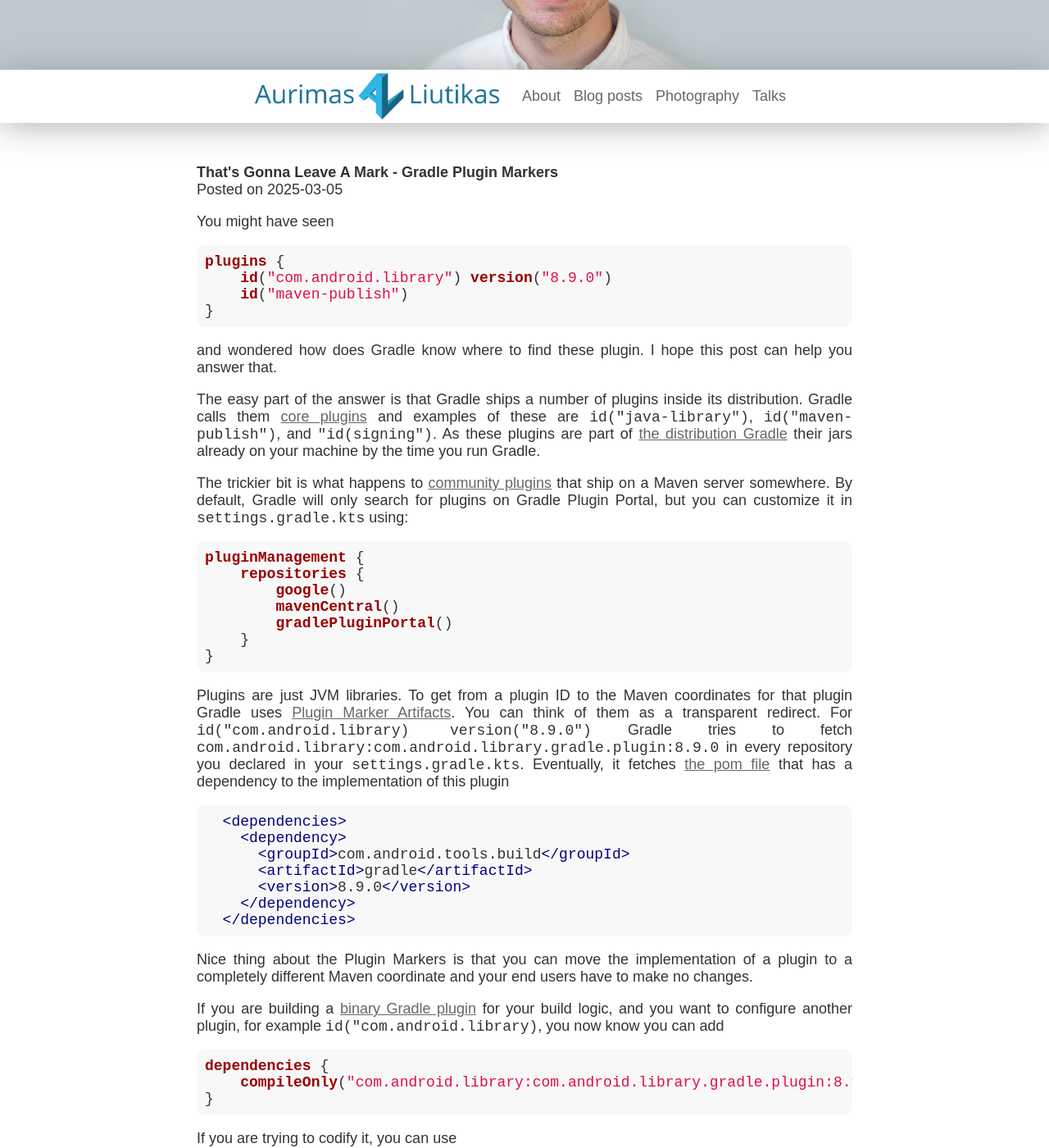
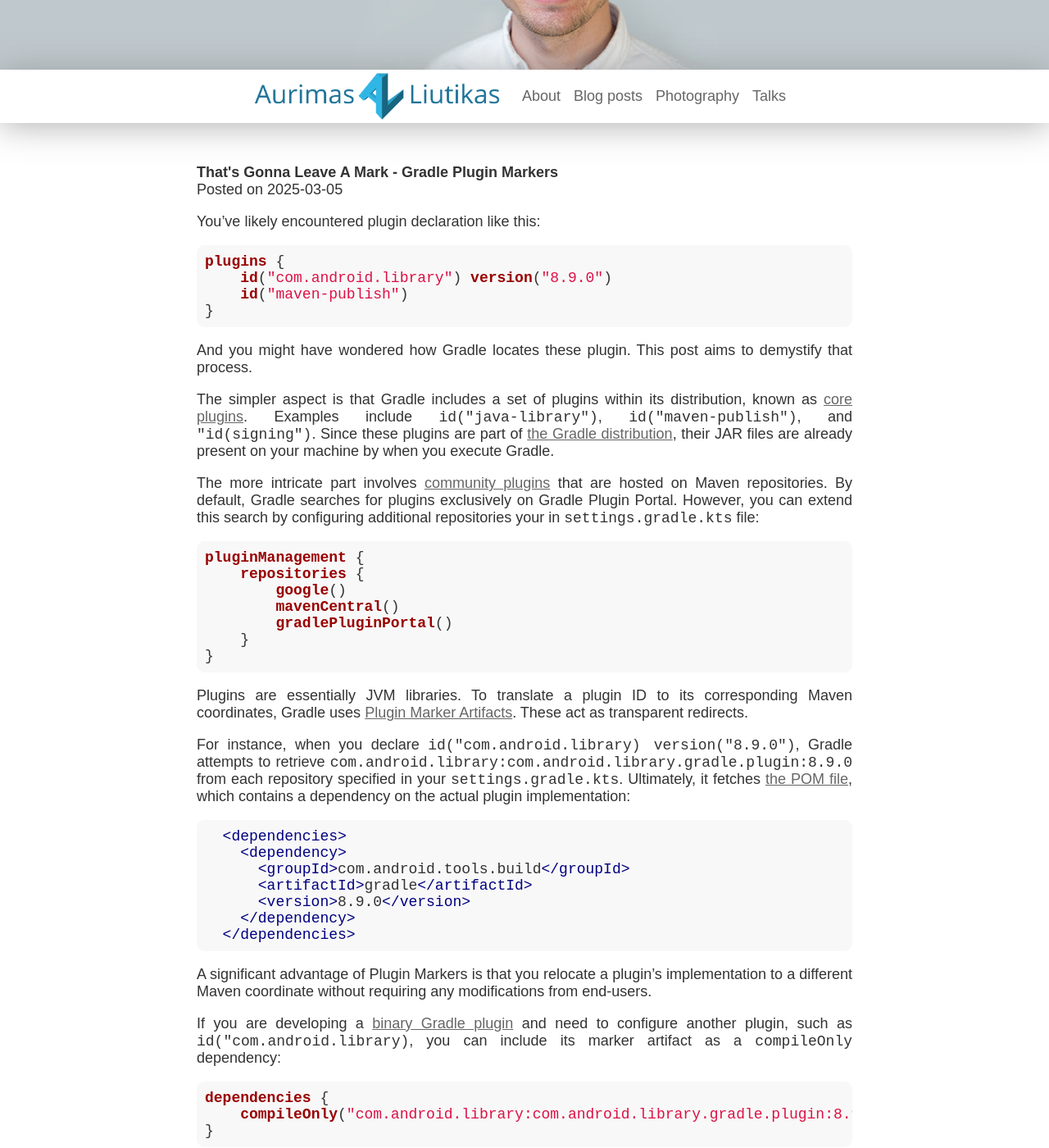
Before and after one commit to liutikas/liutikas.github.io, a Jekyll site: the page built from _posts/2025-03-05-Thats-Gonna-Leave-A-Mark.md, in a window 1280 px wide and 1400 px high, scrolled down 235 px. Shown: the whole window at 82% size. Built offline with Jekyll 4.4.1, drawn with Linux system fonts in a browser that asks for light colours; some of the changed text lies outside the part shown.

Commit message:
Fix up the post

````diff
--- a/_posts/2025-03-05-Thats-Gonna-Leave-A-Mark.md
+++ b/_posts/2025-03-05-Thats-Gonna-Leave-A-Mark.md
@@ -5,7 +5,7 @@ header: header-eng
 mastodon: 114112468305378132
 ---
 
-You might have seen
+You've likely encountered plugin declaration like this:
 
 ```kotlin
 plugins {
@@ -14,16 +14,16 @@ plugins {
 }
 ```
 
-and wondered how does Gradle know where to find these plugin. I hope this post can help you answer that.
+And you might have wondered how Gradle locates these plugin. This post aims to demystify that process.
 
-The easy part of the answer is that Gradle ships a number of plugins inside its distribution. Gradle calls them
-[core plugins](https://docs.gradle.org/current/userguide/plugin_reference.html#plugin_reference) and examples of these
-are `id("java-library")`, `id("maven-publish")`, and `"id(signing")`. As these plugins are part of [the distribution
-Gradle]({% post_url 2024-12-18-What-The-Distribution %}) their jars already on your machine by the time you run Gradle.
+The simpler aspect is that Gradle includes a set of plugins within its distribution, known as [core plugins](https://docs.gradle.org/current/userguide/plugin_reference.html#plugin_reference).
+Examples include `id("java-library")`, `id("maven-publish")`, and `"id(signing")`. Since these plugins are part of
+[the Gradle distribution]({% post_url 2024-12-18-What-The-Distribution %}), their JAR files are already present on your
+machine by when you execute Gradle.
 
-The trickier bit is what happens to [community plugins](https://docs.gradle.org/current/userguide/plugin_basics.html#2_community_plugins)
-that ship on a Maven server somewhere. By default, Gradle will only search for plugins on Gradle Plugin Portal, but you
-can customize it in `settings.gradle.kts` using:
+The more intricate part involves [community plugins](https://docs.gradle.org/current/userguide/plugin_basics.html#2_community_plugins)
+that are hosted on Maven repositories. By default, Gradle searches for plugins exclusively on Gradle Plugin Portal.
+However, you can extend this search by configuring additional repositories your in `settings.gradle.kts` file:
 
 ```kotlin
 pluginManagement {
@@ -35,12 +35,14 @@ pluginManagement {
 }
 ```
 
-Plugins are just JVM libraries. To get from a plugin ID to the Maven coordinates for that plugin Gradle uses
-[Plugin Marker Artifacts](https://docs.gradle.org/current/userguide/plugins.html#sec:plugin_markers). You can think of
-them as a transparent redirect. For `id("com.android.library) version("8.9.0")` Gradle tries to fetch
-`com.android.library:com.android.library.gradle.plugin:8.9.0` in every repository
-you declared in your `settings.gradle.kts`. Eventually, it fetches [the pom file](https://dl.google.com/android/maven2/com/android/library/com.android.library.gradle.plugin/8.9.0/com.android.library.gradle.plugin-8.9.0.pom)
-that has a dependency to the implementation of this plugin
+Plugins are essentially JVM libraries. To translate a plugin ID to its corresponding Maven coordinates, Gradle uses
+[Plugin Marker Artifacts](https://docs.gradle.org/current/userguide/plugins.html#sec:plugin_markers). These act as
+transparent redirects.
+
+For instance, when you declare `id("com.android.library) version("8.9.0")`, Gradle attempts to retrieve
+`com.android.library:com.android.library.gradle.plugin:8.9.0` from each repository specified in your
+`settings.gradle.kts`. Ultimately, it fetches [the POM file](https://dl.google.com/android/maven2/com/android/library/com.android.library.gradle.plugin/8.9.0/com.android.library.gradle.plugin-8.9.0.pom),
+which contains a dependency on the actual plugin implementation:
 
 ```xml
   <dependencies>
@@ -52,19 +54,22 @@ that has a dependency to the implementation of this plugin
   </dependencies>
 ```
 
-Nice thing about the Plugin Markers is that you can move the implementation of a plugin to a completely different Maven
-coordinate and your end users have to make no changes.
+A significant advantage of Plugin Markers is that you relocate a plugin's implementation to a different Maven coordinate
+without requiring any modifications from end-users.
 
-If you are building a [binary Gradle plugin](https://docs.gradle.org/current/userguide/implementing_gradle_plugins_binary.html)
-for your build logic, and you want to configure another plugin, for example `id("com.android.library)`, you now know
-you can add
+If you are developing a [binary Gradle plugin](https://docs.gradle.org/current/userguide/implementing_gradle_plugins_binary.html)
+and need to configure another plugin, such as `id("com.android.library)`, you can include its marker artifact as
+a `compileOnly` dependency:
+
 ```kotlin
 dependencies {
     compileOnly("com.android.library:com.android.library.gradle.plugin:8.9.0")
 }
 ```
 
-If you are trying to codify it, you can use
+To streamline this process, you can create a helper function to generate the Maven coordinate from a plugin ID and
+version:
+
 ```kotlin
 fun idToMavenCoordinate(id: String, version: String): String {
     return "$id:$id.gradle.version:$version"
````
